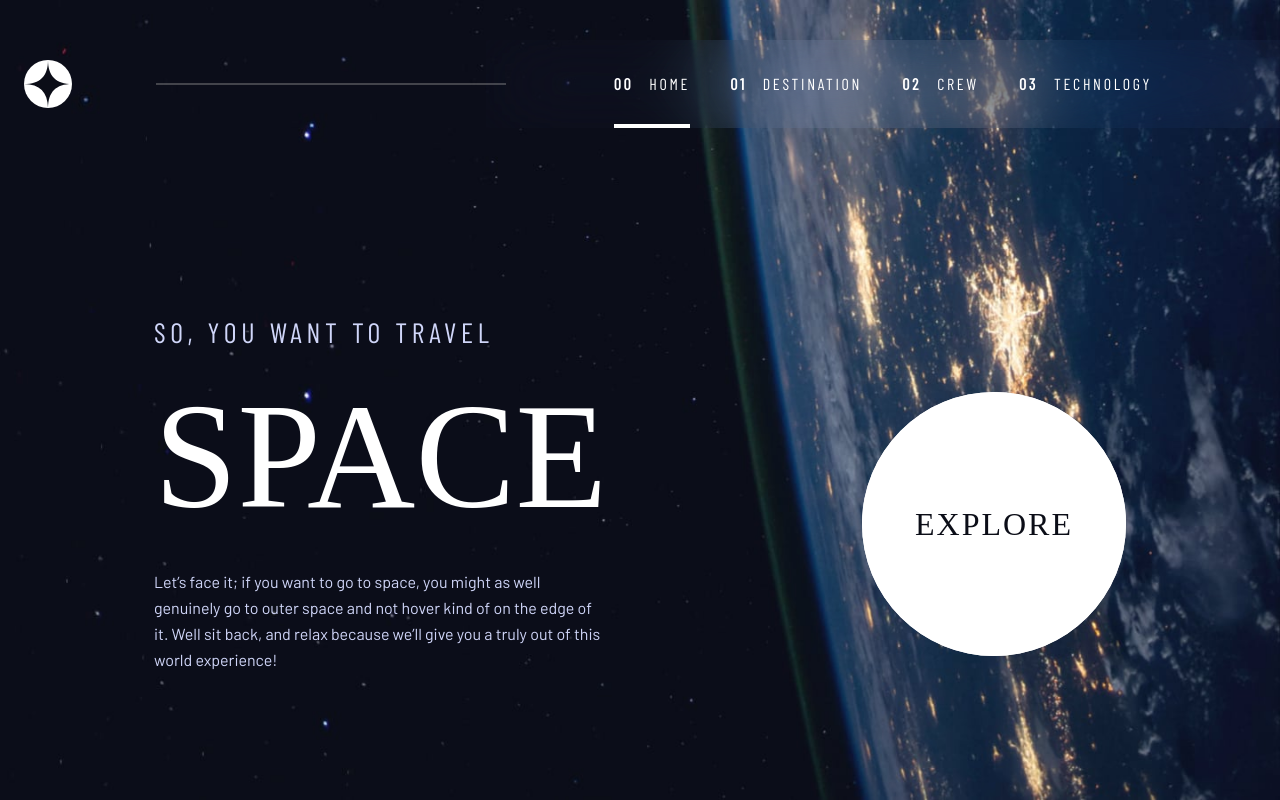
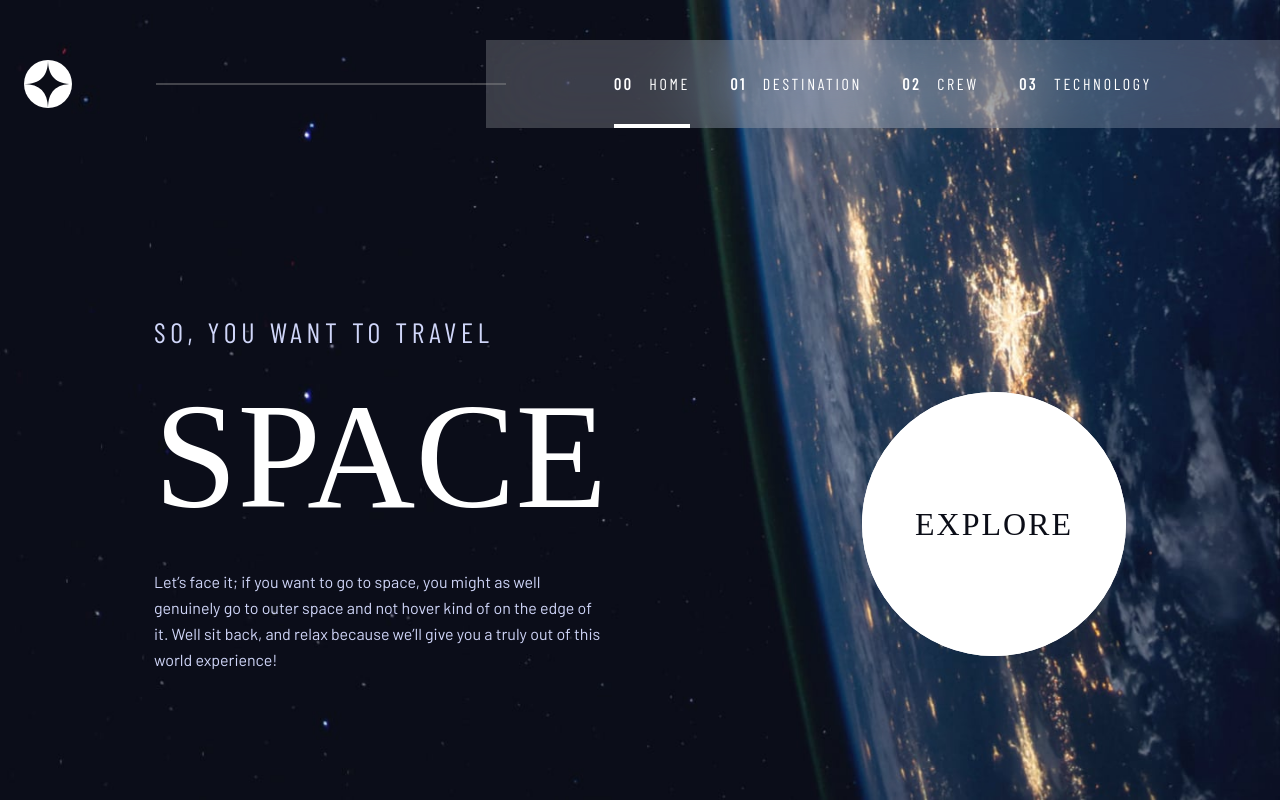
Before and after one commit to Hassan-Ib/space-tourism, a React (Create React App) app: page / in a window 1280 px wide. Built offline with nearby package versions, Linux system fonts and the light colour scheme; a web font is replaced by a local one.

Commit message:
fix: firefox glass-morphism effect

```diff
--- a/src/components/Navbar/Navbar.tsx
+++ b/src/components/Navbar/Navbar.tsx
@@ -69,7 +69,7 @@ const Navbar = () => {
         {open ? (
           <div
             aria-hidden={!open}
-            className="nav-link-effect-mobile absolute md:hidden top-0 right-0 w-[70%] h-screen  backdrop-blur-2xl backdrop-brightness-125 ">
+            className="nav-link-effect-mobile absolute z-20 md:hidden top-0 right-0 w-[70%] h-screen   ">
             <Links />
             <button
               onClick={closeNav}
@@ -82,13 +82,13 @@ const Navbar = () => {
             </button>
           </div>
         ) : null}
-
-        <div className="nav-link-effect hidden md:block backdrop-blur-2xl backdrop-brightness-125 px-10 lg:px-32   ">
+        {/* desktop link list */}
+        <div className="hidden md:block px-10 lg:px-32 relative nav-link-effect">
           <Links />
         </div>
         <button
           onClick={openNav}
-          className="px-6 md:hidden"
+          className=" px-6 md:hidden"
           aria-label="hamburger menu icon">
           <img src="/assets/shared/icon-hamburger.svg" alt="menu icon" />
         </button>
--- a/src/index.css
+++ b/src/index.css
@@ -64,13 +64,47 @@ font-family: 'Bellefair', serif; */
   .nav-space {
     @apply py-16 pt-32 md:pt-44 lg:pt-64;
   }
+
+  .nav-link-effect-mobile {
+    @apply absolute;
+  }
+  .nav-linK-effect {
+    @apply relative;
+    /* background: hsla(0, 0%, 100%, 0.2); */
+  }
+
+  .nav-link-effect,
+  .nav-link-effect-mobile {
+    @apply overflow-hidden bg-inherit;
+    background-color: hsla(0, 0%, 97%, 0.2);
+  }
+
+  .nav-link-effect-mobile::before,
+  .nav-link-effect::before {
+    content: " ";
+    @apply absolute w-full top-0 left-0 h-full -z-10 bg-inherit;
+    filter: blur(10px);
+  }
+  .nav-link-effect::after,
+  .nav-link-effect-mobile::before {
+    content: " ";
+    @apply absolute w-full top-0 left-0 h-full -z-20 bg-dark;
+    filter: blur(10px);
+  }
 }
 
-@supports (not ((-webkit-backdrop-filter: none) or (backdrop-filter: none))) {
-  .nav-link-effect {
-    @apply md:bg-dark lg:bg-dark/95;
+@supports ((-webkit-backdrop-filter: none) or (backdrop-filter: none)) {
+  .nav-link-effect,
+  .nav-link-effect-mobile {
+    @apply backdrop-blur-2xl backdrop-brightness-125 bg-none;
+    background-image: none;
   }
-  .nav-link-effect-mobile {
-    @apply bg-dark/95;
+
+  .nav-link-effect::after,
+  .nav-link-effect-mobile::after,
+  .nav-link-effect::before,
+  .nav-link-effect-mobile::before {
+    display: none;
+    visibility: hidden;
   }
 }
```
